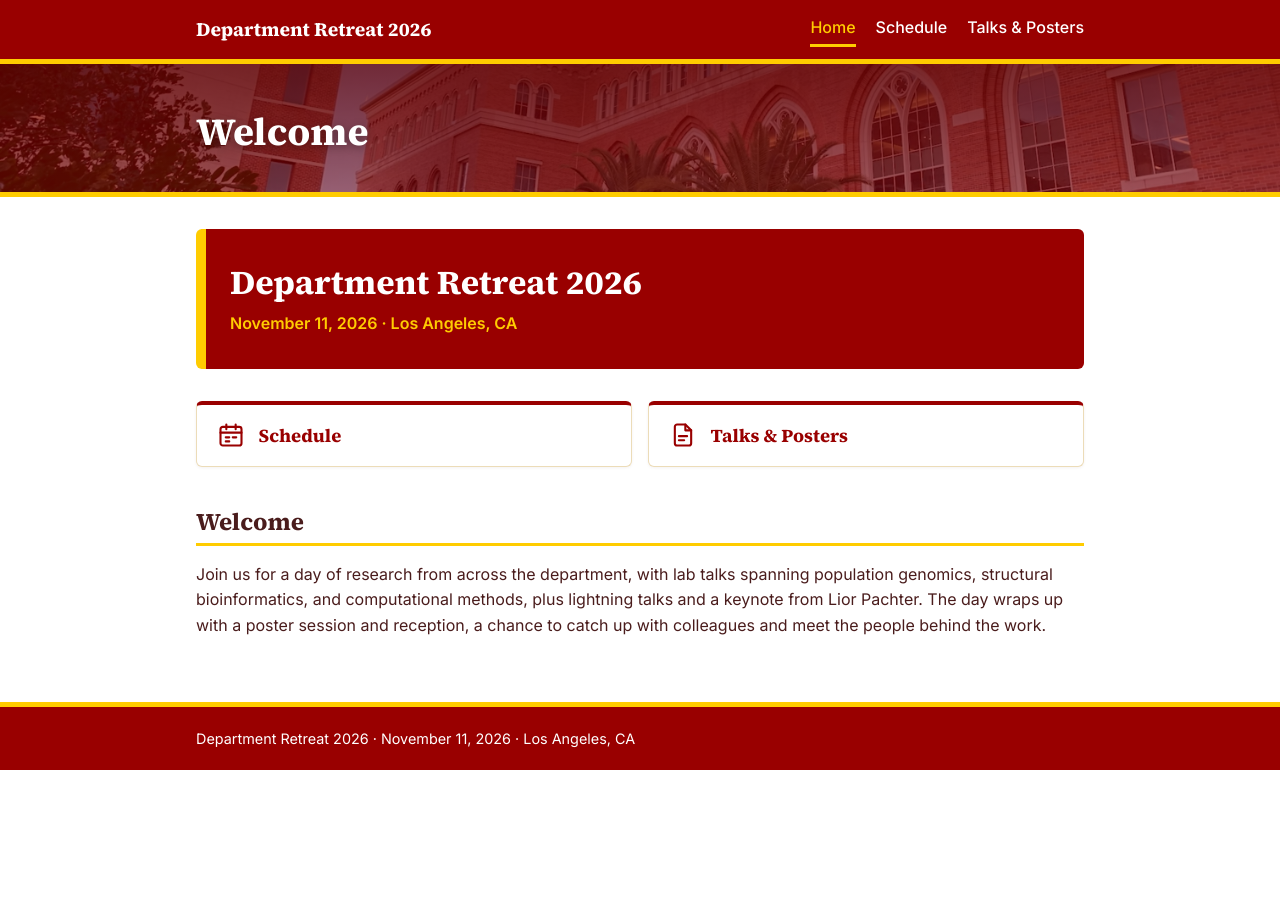
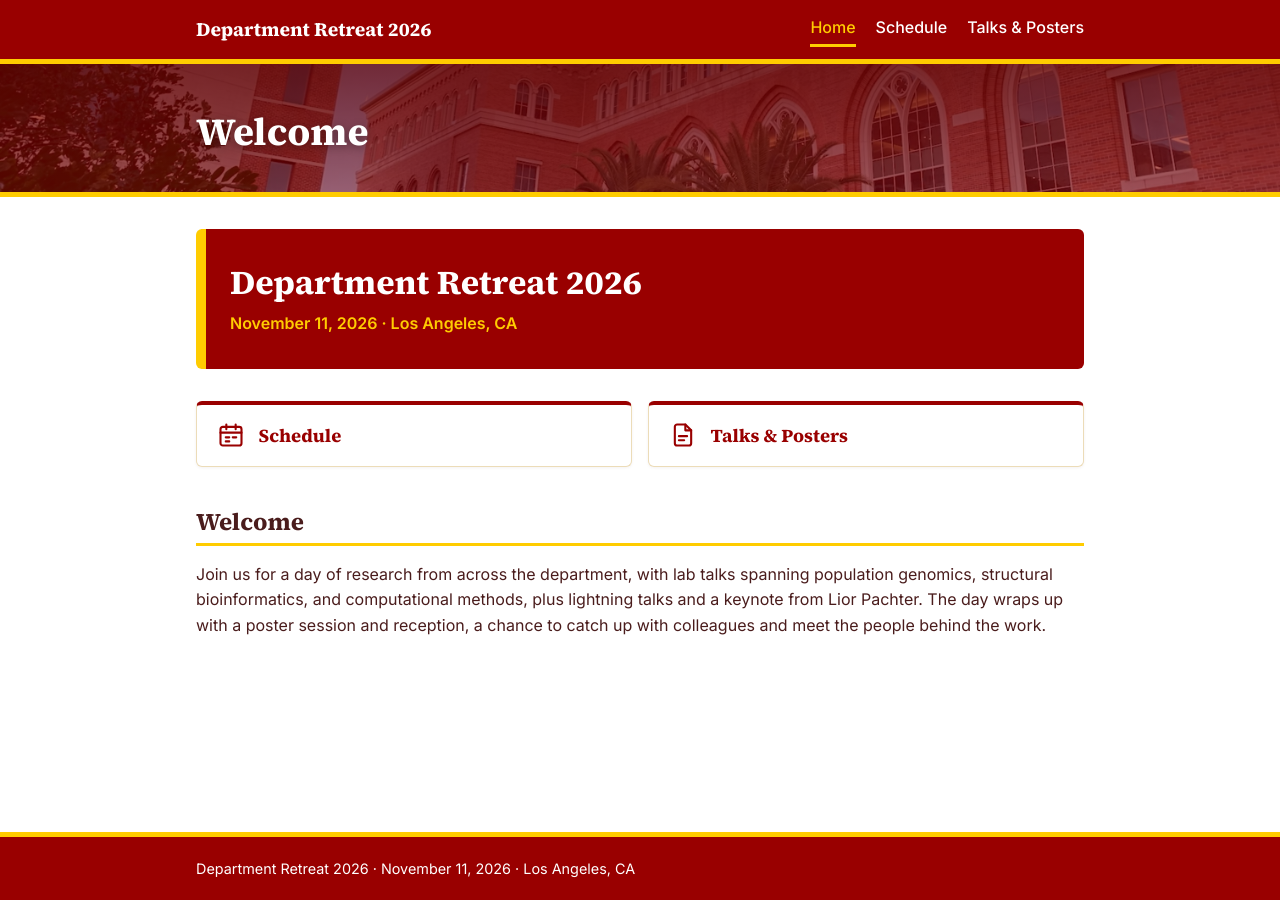
Before and after one commit to LexiShew/QCB-retreat-2026, a Jekyll site: the page built from index.html, in a window 1280 px wide. Built offline with Jekyll 4.4.1, drawn with Linux system fonts in a browser that asks for light colours.

Commit message:
move footer to bottom of page

```diff
--- a/assets/css/style.css
+++ b/assets/css/style.css
@@ -38,6 +38,14 @@ body {
   background: var(--bg);
   color: var(--ink);
   font: 16px/1.6 var(--sans);
+  /* Fill the viewport so the footer sits at the bottom on short pages. */
+  display: flex;
+  flex-direction: column;
+  min-height: 100vh;
+}
+main.content {
+  flex: 1 0 auto;
+  width: 100%;
 }
 .wrap {
   max-width: 920px;
```
